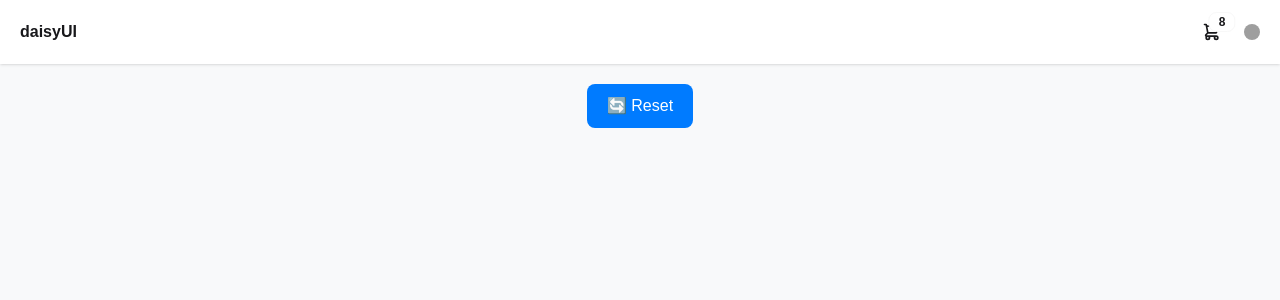
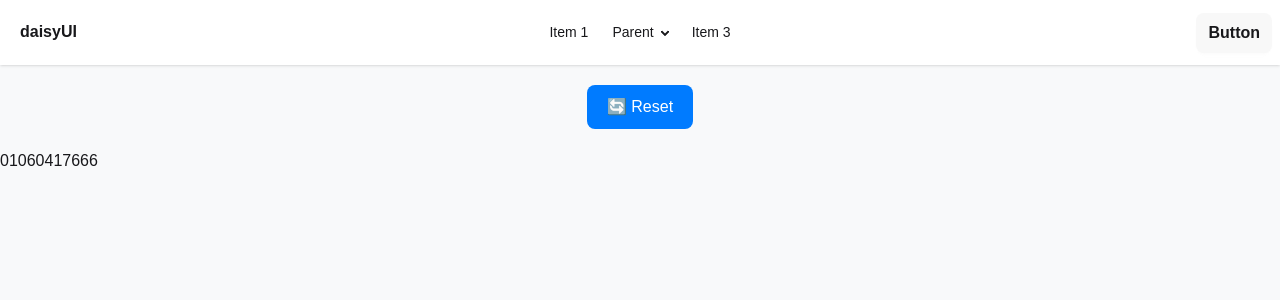
Before and after one commit to engbasel/pro2, a React (Vite) app: page /contact in a window 1280 px wide. Before the commit this address had no page. Shown: the top 300 px of the page. Built offline with nearby package versions, Linux system fonts and the light colour scheme; grey boxes are pictures that could not be loaded.

Commit message:
`Added nested routes and updated navbar component`

```diff
--- a/src/App.jsx
+++ b/src/App.jsx
@@ -6,6 +6,10 @@
 import "./App.css";
 import { Route, Routes } from "react-router";
 import AboutMe from "../src/pages/aboutme_view";
+import AboutCompany from "./components/AboutCompany";
+import AboutPeople from "./components/AboutPeople";
+import Contact from "./components/Contact";
+import Newww from "./components/Newww";
 
 // testing data
 const FakeData = [
@@ -56,11 +60,20 @@
       <div className="actions">
         <button className="reset-btn" onClick={handleReset}>🔄 Reset</button>
       </div>
-<Routes>
-{/* <Route path="/cart" element={'cart_page'} /> */}
-<Route path="/about-me" element={<AboutMe />} />
 
-</Routes>
+    <Routes>
+      {/* route عادي */}
+      <Route path="/about-me" element={<AboutMe />} />
+
+      {/* Nested Routes */}
+      <Route path="/about-me" element={<Newww/>}>
+        <Route path="company" element={<AboutCompany />} />
+        <Route path="people" element={<AboutPeople />} />
+      </Route>
+
+      <Route path="/contact" element={<Contact />} />
+    </Routes>
+
 
       {/* <div className="food-list">
         {data.length === 0 ? (
--- /dev/null
+++ b/src/components/AboutCompany.jsx
@@ -0,0 +1,11 @@
+import React, { Component } from 'react'
+
+export default class AboutCompany extends Component {
+  render() {
+    return (
+      <div>
+        test
+      </div>
+    )
+  }
+}
--- /dev/null
+++ b/src/components/AboutPeople.jsx
@@ -0,0 +1,10 @@
+import React from 'react'
+
+export default function AboutPeople() {
+  return (
+    <div>
+      pebols
+
+    </div>
+  )
+}
--- /dev/null
+++ b/src/components/Contact.jsx
@@ -0,0 +1,9 @@
+import React from 'react'
+
+export default function Contact() {
+  return (
+    <div>
+      01060417666
+    </div>
+  )
+}
--- /dev/null
+++ b/src/components/Newww.jsx
@@ -0,0 +1,9 @@
+import React from 'react'
+
+export default function Newww() {
+  return (
+    <div>
+      bas
+    </div>
+  )
+}
--- a/src/components/nav_bar.jsx
+++ b/src/components/nav_bar.jsx
@@ -1,54 +1,98 @@
+// import React from "react";
+// import { Link } from "react-router";
+
+// function CustomNavBar({ item, onIncrement, onDecrement }) {
+//   return (
+// <div className="navbar bg-base-100 shadow-sm">
+//   <div className="flex-1">
+//     <a className="btn btn-ghost text-xl">daisyUI</a>
+//   </div>
+//   <div className="flex-none">
+//     <div className="dropdown dropdown-end">
+//       <div tabIndex={0} role="button" className="btn btn-ghost btn-circle">
+//         <div className="indicator">
+//           <svg xmlns="http://www.w3.org/2000/svg" className="h-5 w-5" fill="none" viewBox="0 0 24 24" stroke="currentColor"> <path strokeLinecap="round" strokeLinejoin="round" strokeWidth="2" d="M3 3h2l.4 2M7 13h10l4-8H5.4M7 13L5.4 5M7 13l-2.293 2.293c-.63.63-.184 1.707.707 1.707H17m0 0a2 2 0 100 4 2 2 0 000-4zm-8 2a2 2 0 11-4 0 2 2 0 014 0z" /> </svg>
+//           <span className="badge badge-sm indicator-item">8</span>
+//         </div>
+//       </div>
+//       <div
+//         tabIndex={0}
+//         className="card card-compact dropdown-content bg-base-100 z-1 mt-3 w-52 shadow">
+//         <div className="card-body">
+//           <span className="text-lg font-bold">8 Items</span>
+//           <span className="text-info">Subtotal: $999</span>
+//           <div className="card-actions">
+
+//             <Link to="about-me" className="btn btn-primary btn-block"></Link>
+//           </div>
+//         </div>
+//       </div>
+//     </div>
+//     <div className="dropdown dropdown-end">
+//       <div tabIndex={0} role="button" className="btn btn-ghost btn-circle avatar">
+//         <div className="w-10 rounded-full">
+//           <img
+//             alt="Tailwind CSS Navbar component"
+//             src="https://img.daisyui.com/images/stock/photo-1534528741775-53994a69daeb.webp" />
+//         </div>
+//       </div>
+//       <ul
+//         tabIndex={0}
+//         className="menu menu-sm dropdown-content bg-base-100 rounded-box z-1 mt-3 w-52 p-2 shadow">
+//         <li>
+//           <a className="justify-between">
+//             Profile
+//             <span className="badge">New</span>
+//           </a>
+//         </li>
+//         <li><a>Settings</a></li>
+//         <li><a>Logout</a></li>
+//       </ul>
+//     </div>
+//   </div>
+// </div>
+//   );
+// }
+
+// export default CustomNavBar;
 import React from "react";
 import { Link } from "react-router";
 
 function CustomNavBar({ item, onIncrement, onDecrement }) {
   return (
 <div className="navbar bg-base-100 shadow-sm">
-  <div className="flex-1">
-    <a className="btn btn-ghost text-xl">daisyUI</a>
-  </div>
-  <div className="flex-none">
-    <div className="dropdown dropdown-end">
-      <div tabIndex={0} role="button" className="btn btn-ghost btn-circle">
-        <div className="indicator">
-          <svg xmlns="http://www.w3.org/2000/svg" className="h-5 w-5" fill="none" viewBox="0 0 24 24" stroke="currentColor"> <path strokeLinecap="round" strokeLinejoin="round" strokeWidth="2" d="M3 3h2l.4 2M7 13h10l4-8H5.4M7 13L5.4 5M7 13l-2.293 2.293c-.63.63-.184 1.707.707 1.707H17m0 0a2 2 0 100 4 2 2 0 000-4zm-8 2a2 2 0 11-4 0 2 2 0 014 0z" /> </svg>
-          <span className="badge badge-sm indicator-item">8</span>
-        </div>
-      </div>
-      <div
-        tabIndex={0}
-        className="card card-compact dropdown-content bg-base-100 z-1 mt-3 w-52 shadow">
-        <div className="card-body">
-          <span className="text-lg font-bold">8 Items</span>
-          <span className="text-info">Subtotal: $999</span>
-          <div className="card-actions">
-
-            <Link to="about-me" className="btn btn-primary btn-block"></Link>
-          </div>
-        </div>
-      </div>
-    </div>
-    <div className="dropdown dropdown-end">
-      <div tabIndex={0} role="button" className="btn btn-ghost btn-circle avatar">
-        <div className="w-10 rounded-full">
-          <img
-            alt="Tailwind CSS Navbar component"
-            src="https://img.daisyui.com/images/stock/photo-1534528741775-53994a69daeb.webp" />
-        </div>
+  <div className="navbar-start">
+    <div className="dropdown">
+      <div tabIndex={0} role="button" className="btn btn-ghost lg:hidden">
+        <svg xmlns="http://www.w3.org/2000/svg" className="h-5 w-5" fill="none" viewBox="0 0 24 24" stroke="currentColor"> <path strokeLinecap="round" strokeLinejoin="round" strokeWidth="2" d="M4 6h16M4 12h8m-8 6h16" /> </svg>
       </div>
       <ul
         tabIndex={0}
         className="menu menu-sm dropdown-content bg-base-100 rounded-box z-1 mt-3 w-52 p-2 shadow">
-        <li>
-          <a className="justify-between">
-            Profile
-            <span className="badge">New</span>
-          </a>
-        </li>
-        <li><a>Settings</a></li>
-        <li><a>Logout</a></li>
+        <li><a>Item 1</a></li>
+
+        <li><a>Item 3</a></li>
       </ul>
     </div>
+    <a className="btn btn-ghost text-xl">daisyUI</a>
+  </div>
+  <div className="navbar-center hidden lg:flex">
+    <ul className="menu menu-horizontal px-1">
+      <li><a>Item 1</a></li>
+      <li>
+        <details>
+          <summary>Parent</summary>
+          <ul className="p-2">
+            <li><a>Submenu 1</a></li>
+            <li><a>Submenu 2</a></li>
+          </ul>
+        </details>
+      </li>
+      <li><a>Item 3</a></li>
+    </ul>
+  </div>
+  <div className="navbar-end">
+    <a className="btn">Button</a>
   </div>
 </div>
   );
```
